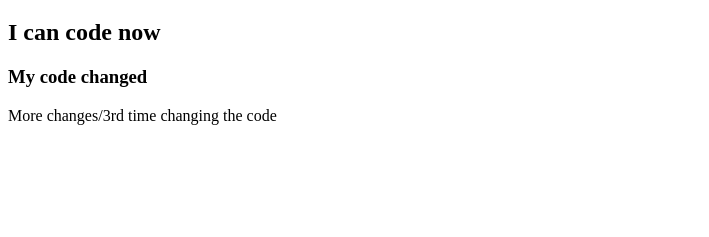
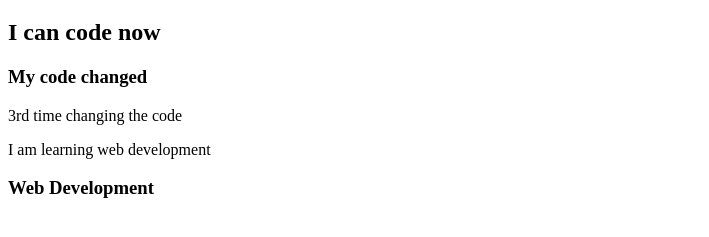
Before and after one commit to eshikaalam/my-second-repo, a plain HTML site: page index.html in a window 1280 px wide. Shown: the part 61-298 px from the top of the page, without its empty margins (0-709 px from the left). Drawn offline with Linux system fonts and the light colour scheme.

Commit message:
added header

```diff
--- a/index.html
+++ b/index.html
@@ -10,7 +10,9 @@
     <h1>I can push to github/2nd Time changing the file</h1>
     <h2>I can code now</h2>
     <h3>My code changed</h3>
-    <p>More changes/3rd time changing the code</p>
+    <p>3rd time changing the code</p>
+    <p>I am learning web development</p>
+    <h3>Web Development</h3>
 </body>
 </body>
 </html>
```
